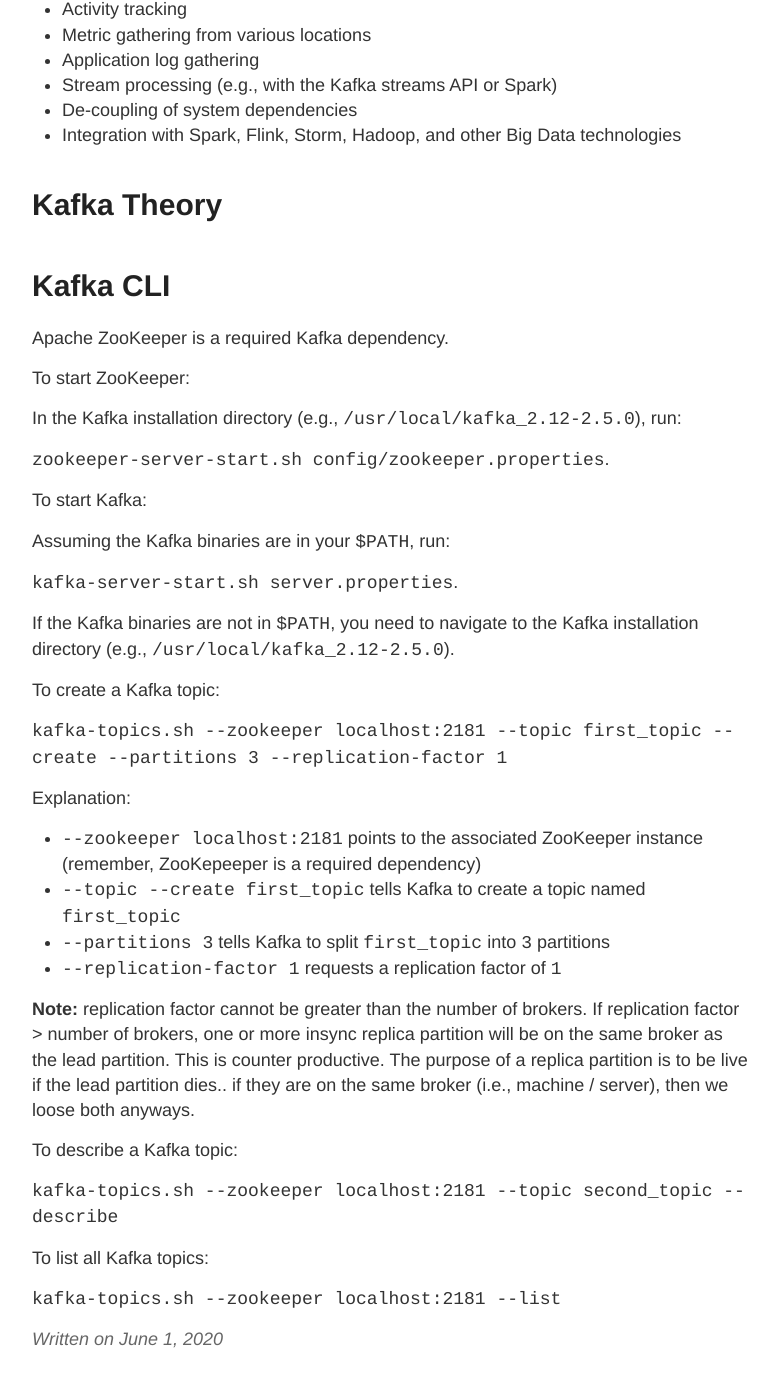
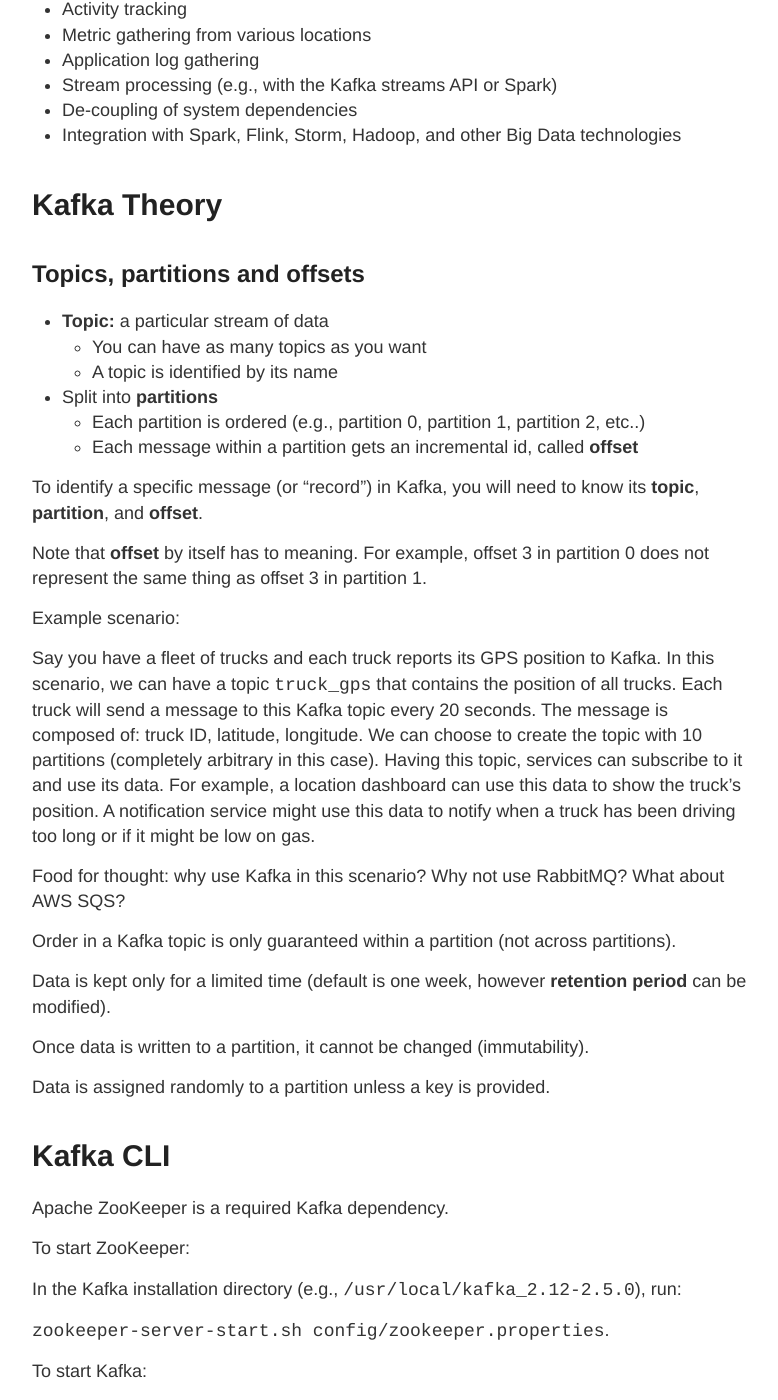
Before and after one commit to gutucristian/gutucristian.github.io, a Jekyll site: the page built from _posts/2020-06-01-Kafka.md, in a window 1280 px wide and 1400 px high, scrolled down 2383 px. Shown: the whole window, without its empty margins (248-1026 px from the left). Built offline with Jekyll 4.4.1, drawn with Linux system fonts in a browser that asks for light colours; our own code applies the rules of GitHub Pages for plain Markdown files.

Commit message:
Update 2020-06-01-Kafka.md

```diff
--- a/_posts/2020-06-01-Kafka.md
+++ b/_posts/2020-06-01-Kafka.md
@@ -42,6 +42,33 @@
 
 # Kafka Theory
 
+## Topics, partitions and offsets
+
+- __Topic:__ a particular stream of data
+  - You can have as many topics as you want
+  - A topic is identified by its name
+- Split into __partitions__
+  - Each partition is ordered (e.g., partition 0, partition 1, partition 2, etc..)
+  - Each message within a partition gets an incremental id, called __offset__
+
+To identify a specific message (or "record") in Kafka, you will need to know its __topic__, __partition__, and __offset__.
+
+Note that __offset__ by itself has to meaning. For example, offset 3 in partition 0 does not represent the same thing as offset 3 in partition 1.
+
+Example scenario:
+
+Say you have a fleet of trucks and each truck reports its GPS position to Kafka. In this scenario, we can have a topic `truck_gps` that contains the position of all trucks. Each truck will send a message to this Kafka topic every 20 seconds. The message is composed of: truck ID, latitude, longitude. We can choose to create the topic with 10 partitions (completely arbitrary in this case). Having this topic, services can subscribe to it and use its data. For example, a location dashboard can use this data to show the truck's position. A notification service might use this data to notify when a truck has been driving too long or if it might be low on gas.
+
+Food for thought: why use Kafka in this scenario? Why not use RabbitMQ? What about AWS SQS?
+
+Order in a Kafka topic is only guaranteed within a partition (not across partitions).
+
+Data is kept only for a limited time (default is one week, however __retention period__ can be modified).
+
+Once data is written to a partition, it cannot be changed (immutability).
+
+Data is assigned randomly to a partition unless a key is provided.
+
 # Kafka CLI
 
 Apache ZooKeeper is a required Kafka dependency.
```
